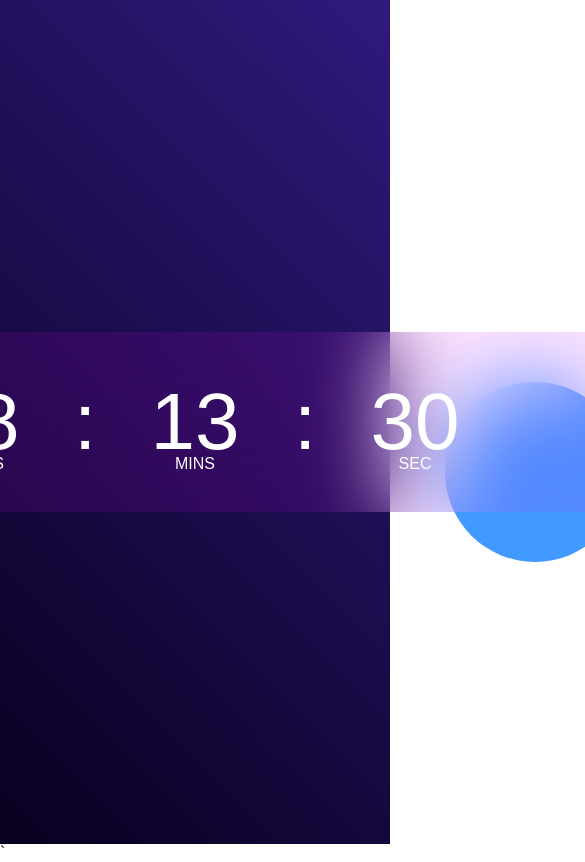
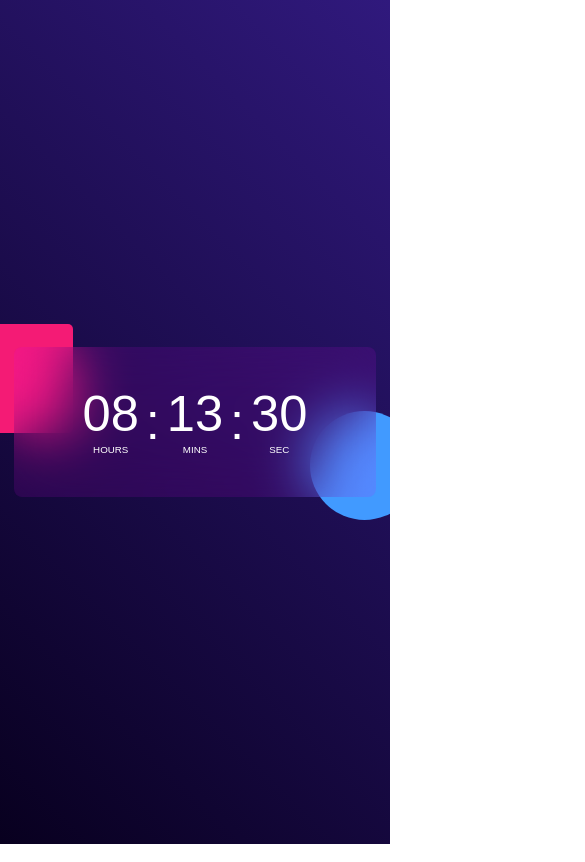
Before and after one commit to David-J-Hwang/digital-clock, a plain HTML site: page index.html in a window 390 px wide. Shown: the top 862 px of the page, 585 px wide, since content can reach past the window. Drawn offline with Linux system fonts and the light colour scheme.

Commit message:
Update responsive design for mobile displays

```diff
--- a/index.css
+++ b/index.css
@@ -8,47 +8,47 @@
 .hero {
   width: 100%;
   min-height: 100vh;
+  min-height: 100svh;
   background: linear-gradient(45deg, #08001f, #30197d);
   color: #fff;
   position: relative;
+  display: grid;
+  place-items: center;
+  padding: 24px 16px;
+  overflow: hidden;
 }
 
 .container {
-  width: 800px;
-  height: 180px;
-  /* 배경이 되는 웹페이지를 기준으로 하기 위해 부모의 position을 relative, 자신의 position을 absolute로 둔다. */
-  position: absolute;
-  /* 시계가 들어갈 배경 박스의 왼쪽 꼭짓점을 페이지의 중앙으로 옮긴다. */
-  top: 50%;
-  left: 50%;
-  /* 자신의 위치를 자신의 너비의 반만큼 왼쪽으로, 높이의 반만큼 위로 옮긴다. */
-  transform: translate(-50%, -50%);
-  /* background-color: red; */
+  width: min(800px, 100%);
+  height: clamp(140px, 24vw, 180px);
+  position: relative;
+  isolation: isolate;
 }
+
 /* 시계 컨테이너 앞에 분홍색 네모 추가하기 */
 .container::before {
   /* content: 'forward'; */
   content: "";
-  width: 180px;
-  height: 180px;
+  width: clamp(90px, 20vw, 180px);
+  height: clamp(90px, 20vw, 180px);
   background: #f41b75;
   border-radius: 5px;
   position: absolute;
-  left: -50px;
-  top: -50px;
+  left: clamp(-50px, -6vw, -18px);
+  top: clamp(-50px, -6vw, -18px);
   z-index: -1;
 }
 
 .container::after {
   /* content: 'backward'; */
   content: "";
-  width: 180px;
-  height: 180px;
+  width: clamp(90px, 20vw, 180px);
+  height: clamp(90px, 20vw, 180px);
   background: #419aff;
   border-radius: 50%;
   position: absolute;
-  right: -30px;
-  bottom: -50px;
+  right: clamp(-30px, -4vw, -12px);
+  bottom: clamp(-50px, -6vw, -18px);
   z-index: -1;
 }
 
@@ -60,23 +60,39 @@
   display: flex;
   align-items: center;
   justify-content: center;
+  gap: clamp(2px, 1.5vw, 8px);
+  padding: clamp(18px, 4vw, 32px);
+  -webkit-backdrop-filter: blur(40px);
   backdrop-filter: blur(40px);
 }
 
 .clock span {
-  font-size: 80px;
-  width: 110px;
-  /* inline-block: inline형태로 한 줄로 배치하지만, width, height, margin, padding의 적용이 가능하다. */
-  display: inline-block;
+  font-size: clamp(2.35rem, 13vw, 5rem);
+  width: clamp(2.7rem, 15vw, 6.875rem);
+  line-height: 1;
+  /* inline-flex: inline형태로 한 줄로 배치하면서 내용의 중앙 정렬을 쉽게 한다. */
+  display: inline-flex;
+  align-items: center;
+  justify-content: center;
   /* text-align: center; 가운데 정렬(word 프로그램처럼) */
   text-align: center;
   position: relative;
 }
 
+.clock span[id] {
+  padding-bottom: clamp(0.95rem, 3vw, 1.25rem);
+}
+
+.clock span:not([id]) {
+  width: auto;
+  min-width: clamp(0.5rem, 3vw, 1.5rem);
+}
+
 .clock span::after {
-  font-size: 16px;
+  font-size: clamp(0.55rem, 2.5vw, 1rem);
+  line-height: 1;
   position: absolute;
-  bottom: -5px;
+  bottom: 0;
   left: 50%;
   transform: translateX(-50%);
 }
@@ -92,3 +108,34 @@
 #sec::after {
   content: 'SEC';
 }
+
+@media (max-width: 480px) {
+  .hero {
+    padding: 20px 14px;
+  }
+
+  .container {
+    height: clamp(118px, 40vw, 150px);
+  }
+
+  .clock {
+    border-radius: 8px;
+    padding-inline: 14px;
+    -webkit-backdrop-filter: blur(28px);
+    backdrop-filter: blur(28px);
+  }
+
+  .container::before,
+  .container::after {
+    width: clamp(72px, 28vw, 110px);
+    height: clamp(72px, 28vw, 110px);
+  }
+
+  .container::before {
+    left: clamp(-72px, -13vw, -42px);
+  }
+
+  .container::after {
+    right: clamp(-58px, -11vw, -36px);
+  }
+}
```
Also changed, not shown: index.html (+0 -1 lines), 1 other file.
